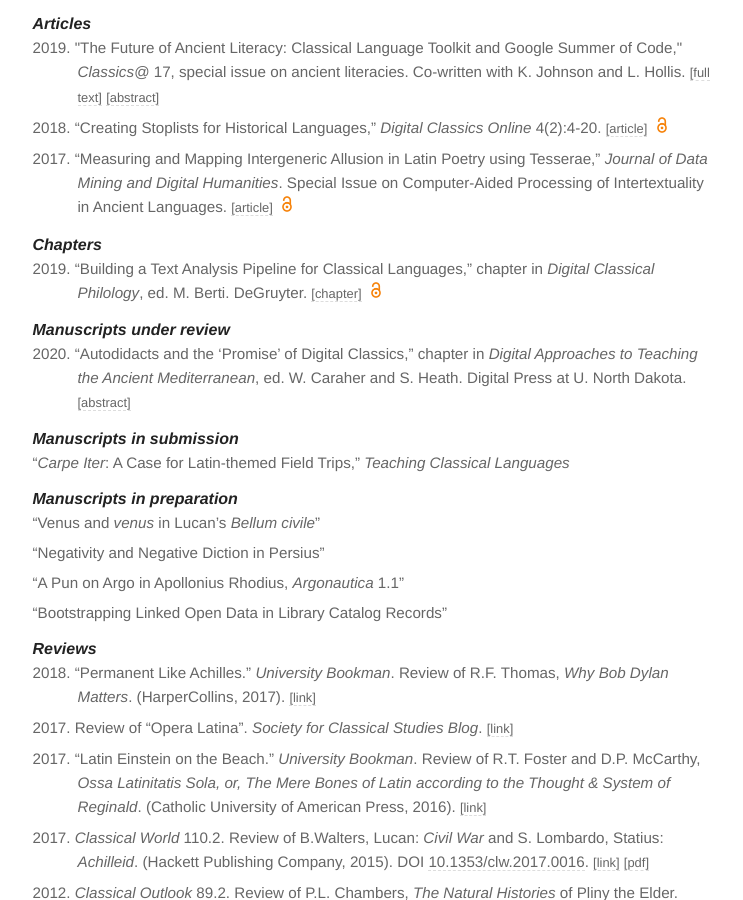
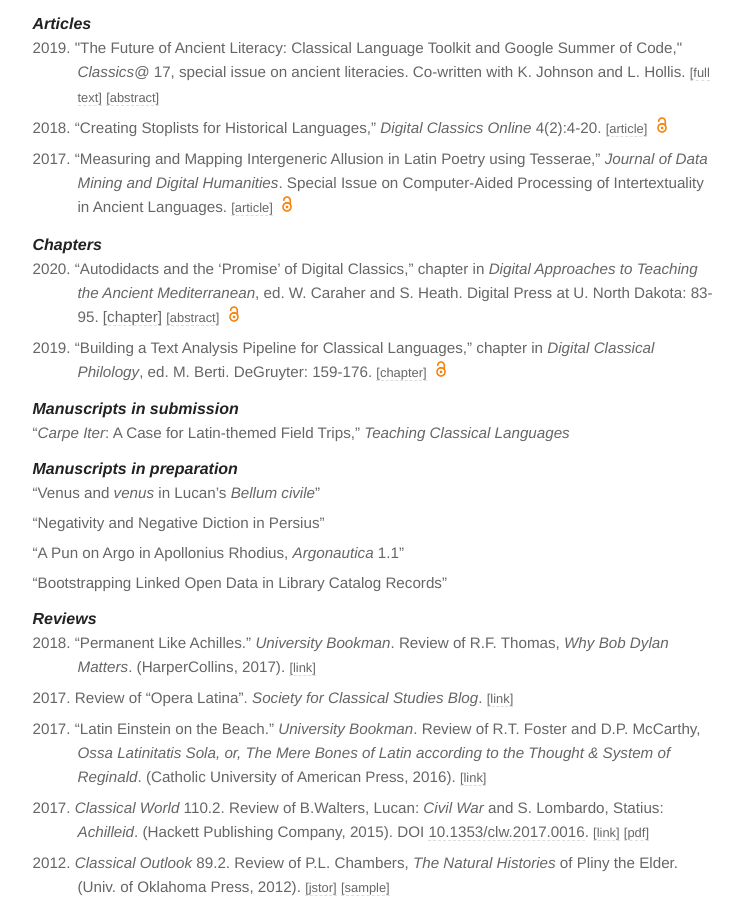
Before and after one commit to diyclassics/diyclassics.github.io, a Jekyll site: the page built from cv.md, in a window 1280 px wide and 900 px high, scrolled down 908 px. Shown: the whole window, without its empty margins (265-1008 px from the left). Built offline with Jekyll 4.4.1, drawn with Linux system fonts in a browser that asks for light colours.

Commit message:
Add DATAM chapter

```diff
--- a/cv.md
+++ b/cv.md
@@ -47,15 +47,18 @@ January 2020
 
 #### Chapters
 
-- 2019\. “Building a Text Analysis Pipeline for Classical Languages,” chapter in *Digital Classical Philology*, ed. M. Berti. DeGruyter. [[chapter]](http://bit.ly/dcp-burns){:.cv-link} <img src="../assets/images/oa.png" alt="oa-icon" height="16" hspace="5"/>
+- 2020\. “Autodidacts and the 'Promise' of Digital Classics,” chapter in *Digital Approaches to Teaching the Ancient Mediterranean*, ed. W. Caraher and S. Heath. Digital Press at U. North Dakota: 83-95. [[chapter]](https://thedigitalpress.org/datam/) [[abstract]](../autodidacts){:.cv-link} <img src="../assets/images/oa.png" alt="oa-icon" height="16" hspace="5"/>
+- 2019\. “Building a Text Analysis Pipeline for Classical Languages,” chapter in *Digital Classical Philology*, ed. M. Berti. DeGruyter: 159-176. [[chapter]](http://bit.ly/dcp-burns){:.cv-link} <img src="../assets/images/oa.png" alt="oa-icon" height="16" hspace="5"/>
+
 
 <!-- #### Manuscripts in press
  -->
 
-#### Manuscripts under review
+<!-- #### Manuscripts under review
+ -->
 
 <!-- - 2021\. "Language is not a Default Setting: Countering Digital Humanities’ English Problem," chapter in *Debates in the Digital Humanities 2021*, eds. L. Klein and M. Gold. University of Minnesota/Manifold. -->
-- 2020\. “Autodidacts and the 'Promise' of Digital Classics,” chapter in *Digital Approaches to Teaching the Ancient Mediterranean*, ed. W. Caraher and S. Heath. Digital Press at U. North Dakota. [[abstract]](../autodidacts){:.cv-link}
+
 <!-- - 2020\. “Multiplex Lemmatization with the Classical Language Toolkit,” Studi e Saggi Linguistici. Special issue on strategies and approaches in Latin lemmatization.
 -->
 
```
Also changed, not shown: _posts/2019-08-01-autodidacts.md (+4 -4 lines), 1 other file.
